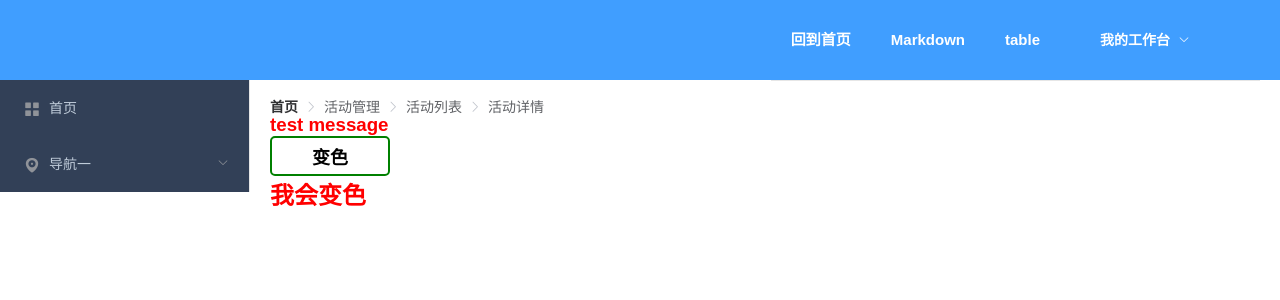
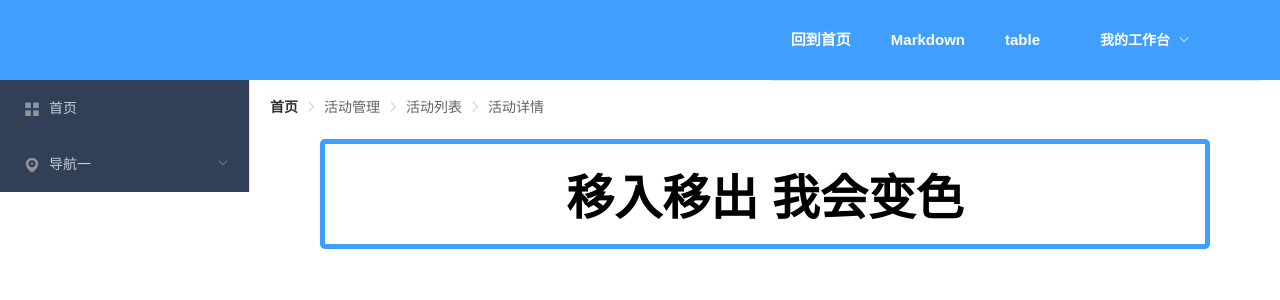
Before and after one commit to bing8181413/vue_app, a Vue app: page /#/main/ChangeColor in a window 1280 px wide. Shown: the top 300 px of the page. Built offline with nearby package versions, Linux system fonts and the light colour scheme.

Commit message:
random color

```diff
--- a/src/components/ChangeColor.vue
+++ b/src/components/ChangeColor.vue
@@ -1,72 +1,63 @@
 <template>
   <div>
-        <h1 v-text="haha"></h1>
-        <button @click="changeColor()">变色</button>
-        <h2 :class="{red:color%2==1,blue:color%2==0}">我会变色</h2>
+    <!--<h1 v-text="haha"></h1>-->
+    <!--<input type="text" v-model="haha">-->
+    <p id="color" :style="colortmp" @mouseenter="randomColor" @mouseleave="randomColor">移入移出 我会变色</p>
   </div>
 </template>
 
 <script>
   export default {
-        name: "ChangeColor",
+    name: 'ChangeColor',
     data() {
       return {
         haha: 'test message',
-                color: 1
-            }
+        colortmp: {},
+      };
     },
     methods: {
-            changeColor() {
-                this.color++
-            }
+      randomColor() {
+        let sixcolor = '';
+        const orderNum = '0123456789ABCDEF';
+        let rdm = function() {
+          return orderNum[Math.floor(Math.random() * 16)];
+        };
+        sixcolor = '#' + rdm() + rdm() + rdm() + rdm() + rdm() + rdm();
+        this.colortmp = {color: sixcolor};
+        return sixcolor;
+      },
     },
     created() {
-            console.log(1111);
+      // console.log(1111);
     },
     computed: {
       validation() {
         return {
           name: !!this.newUser.name.trim(),
-                    email: emailRE.test(this.newUser.email)
-                }
+          email: emailRE.test(this.newUser.email),
+        };
       },
       isValid() {
-                const validation = this.validation
-                return Object.keys(validation).every(key => validation[key])
-            }
+        const validation = this.validation;
+        return Object.keys(validation).every(function(key) {
+          return validation[key];
+        });
       },
-    }
+    },
+  };
 </script>
 
 <style scoped>
-    h1 {
-        color: red;
-    }
-
-    .red {
-        color: red;
-    }
-
-    .blue {
-        color: green;
-    }
-
-    button {
-        line-height: 40px;
-        height: 40px;
-        font-size: 18px;
-        min-width: 120px;
-        margin-bottom: 5px 20px;
+  #color {
+    display: block;
     text-align: center;
-        border: 2px solid green;
-        color: #000;
+    box-sizing: border-box;
+    margin: 25px 50px;
+    padding: 15px 25px;
+    border: 5px solid #409eff;
+    text-align: center;
+    font-size: 48px;
     font-weight: bolder;
-        background: #fff;
     border-radius: 5px;
   }
-
-    button:focus, button:hover {
-        color: #333;
-        border-color: #3dd431;
-    }
 </style>
--- a/src/page/container/login.vue
+++ b/src/page/container/login.vue
@@ -57,7 +57,7 @@
 		methods: {
 			...mapActions(['getAdminData']),
 			async submitForm(formName) {
-        this.$router.push('main/table')
+        this.$router.push('main/table');
 
 				// this.$refs[formName].validate(async (valid) => {
 				// 	if (valid) {
```
Also changed, not shown: src/page/container/header.vue (+21 -1 lines). Lines whose indentation alone changed are shown as unchanged.
